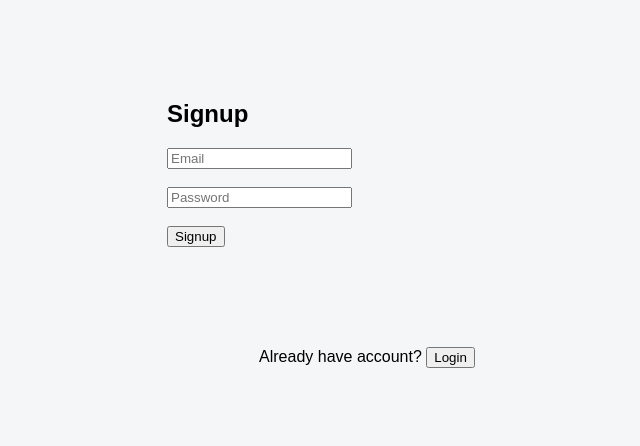
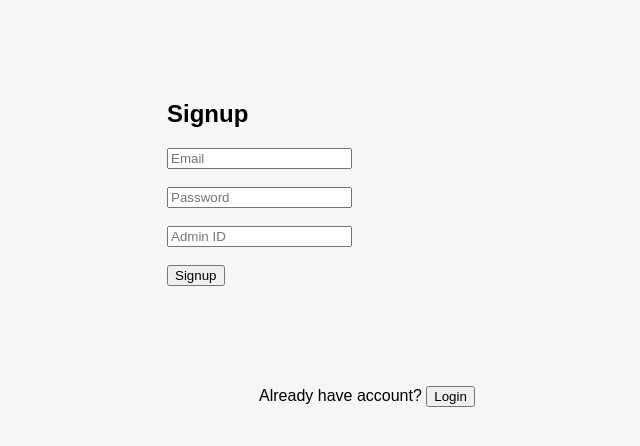
Before and after one commit to suspicious115478/4125, a React (Vite) app: page / in a window 1280 px wide. Both pictures are taken after a click on the button "Signup". Shown: the top 446 px of the page, without its empty margins (273-913 px from the left). Built offline with nearby package versions, Linux system fonts and the light colour scheme.

Commit message:
Update Signup.jsx

```diff
--- a/src/auth/Signup.jsx
+++ b/src/auth/Signup.jsx
@@ -4,18 +4,38 @@ import { supabase } from '../lib/supabase';
 function Signup() {
   const [email, setEmail] = useState('');
   const [password, setPassword] = useState('');
+  const [adminId, setAdminId] = useState('');
   const [message, setMessage] = useState('');
 
   async function handleSignup(e) {
     e.preventDefault();
 
-    const { error } = await supabase.auth.signUp({
+    // 1️⃣ Create auth user
+    const { data, error } = await supabase.auth.signUp({
       email,
       password
     });
 
     if (error) {
       setMessage(error.message);
+      return;
+    }
+
+    const user = data.user;
+
+    // 2️⃣ Insert admin_id into profiles table
+    const { error: profileError } = await supabase
+      .from('profiles')
+      .insert([
+        {
+          id: user.id,
+          email: email,
+          admin_id: Number(adminId)
+        }
+      ]);
+
+    if (profileError) {
+      setMessage(profileError.message);
     } else {
       setMessage('Signup successful! You can login now.');
     }
@@ -46,6 +66,16 @@ function Signup() {
 
         <br /><br />
 
+        <input
+          type="number"
+          placeholder="Admin ID"
+          value={adminId}
+          onChange={e => setAdminId(e.target.value)}
+          required
+        />
+
+        <br /><br />
+
         <button type="submit">Signup</button>
       </form>
 
```
